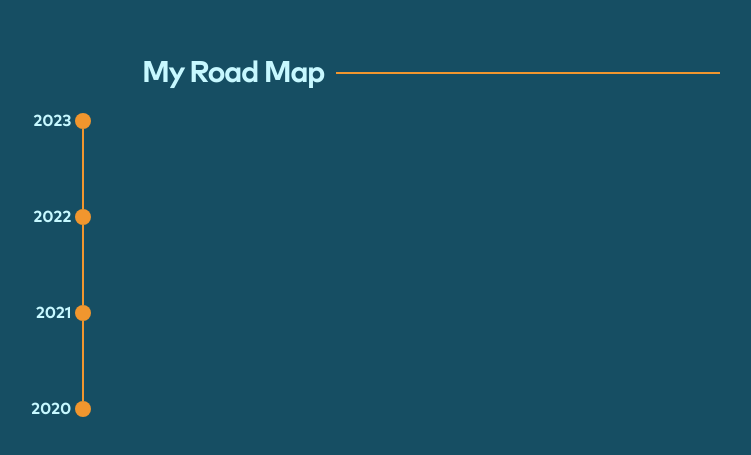
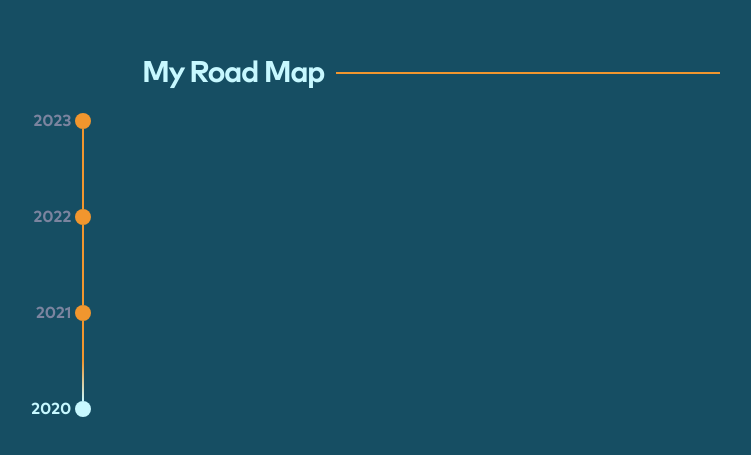
Before and after one commit to FrancoBaeza/my-portfolio, a React (Vite) app: page / in a window 1280 px wide. Shown: the part 1667-2122 px from the top of the page, without its empty margins (209-960 px from the left). Built offline with nearby package versions, Linux system fonts and the light colour scheme; a web font is replaced by a local one.

Commit message:
buttons style finished

```diff
--- a/src/components/Experience.jsx
+++ b/src/components/Experience.jsx
@@ -1,4 +1,7 @@
+import { useState } from "react";
+
 export default () => {
+    const [year , setYear] = useState(2020);
     return (
         <section className={`py-[100px] h-screen w-[1000px]`}>
             {/* title */}
@@ -12,29 +15,53 @@ export default () => {
             <div className="flex flex-row px-[100px]">
                 <div className=" flex flex-col items-end">
                     <div className="flex flex-row items-center my-[-4px]">
-                        <p className=" text-base-primary  font-bold font-markProBold pr-1">2023</p>
-                        <button className=" h-4 w-4 rounded-full bg-base-secondary"></button>
+                        <p className={` ${ year === 2023 ? "text-base-primary" : "text-200-primary"} duration-300 font-bold font-markProBold pr-1`}>2023</p>
+                        <button
+                            onClick={() => setYear(2023)}
+                            className={` ${year === 2023 ? " bg-base-primary" : " bg-base-secondary"} h-4 w-4 rounded-full duration-300`}
+                        ></button>
                     </div>
 
-                    <hr className=" border-base-secondary border w-0 h-20 mr-[7px]"/>
+                    <hr className={`
+                        ${year === 2023 && " bg-gradient-to-b from-base-primary via-base-secondary to-base-secondary"}
+                        ${year === 2022 && " bg-gradient-to-t from-base-primary via-base-secondary to-base-secondary"}
+                        duration-300 border-0 bg-base-secondary w-[2px] h-20 mr-[7px]`}
+                    />
 
                     <div className="flex flex-row items-center my-[-4px]">
-                        <p className=" text-base-primary  font-bold font-markProBold pr-1">2022</p>
-                        <button className=" h-4 w-4 rounded-full bg-base-secondary"></button>
+                        <p className={` ${ year === 2022 ? "text-base-primary" : "text-200-primary"} duration-300 font-bold font-markProBold pr-1`}>2022</p>
+                        <button
+                            onClick={() => setYear(2022)}
+                            className={` ${year === 2022 ? " bg-base-primary" : " bg-base-secondary"} h-4 w-4 rounded-full duration-300`}
+                        ></button>
                     </div>
 
-                    <hr className=" border-base-secondary border w-0 h-20 mr-[7px]"/>
+                    <hr className={`
+                        ${year === 2021 && " bg-gradient-to-t from-base-primary via-base-secondary to-base-secondary"}
+                        ${year === 2022 && " bg-gradient-to-b from-base-primary via-base-secondary to-base-secondary"}
+                        duration-300 border-0 bg-base-secondary w-[2px] h-20 mr-[7px]`}
+                    />
 
                     <div className="flex flex-row items-center my-[-4px]">
-                        <p className=" text-base-primary  font-bold font-markProBold pr-1">2021</p>
-                        <button className=" h-4 w-4 rounded-full bg-base-secondary"></button>
+                        <p className={` ${ year === 2021 ? "text-base-primary" : "text-200-primary"} duration-300 font-bold font-markProBold pr-1`}>2021</p>
+                        <button
+                            onClick={() => setYear(2021)}
+                            className={` ${year === 2021 ? " bg-base-primary" : " bg-base-secondary"} h-4 w-4 rounded-full duration-300`}
+                        ></button>
                     </div>
 
-                    <hr className=" border-base-secondary border w-0 h-20 mr-[7px]"/>
+                    <hr className={`
+                        ${year === 2021 && " bg-gradient-to-b from-base-primary via-base-secondary to-base-secondary"}
+                        ${year === 2020 && " bg-gradient-to-t from-base-primary via-base-secondary to-base-secondary"}
+                        duration-300 border-0 bg-base-secondary w-[2px] h-20 mr-[7px]`}
+                    />
 
                     <div className="flex flex-row items-center my-[-4px]">
-                        <p className=" text-base-primary  font-bold font-markProBold pr-1">2020</p>
-                        <button className=" h-4 w-4 rounded-full bg-base-secondary"></button>
+                        <p className={` ${ year === 2020 ? "text-base-primary" : "text-200-primary"} duration-300 font-bold font-markProBold pr-1`}>2020</p>
+                        <button
+                            onClick={() => setYear(2020)}
+                            className={` ${year === 2020 ? " bg-base-primary" : " bg-base-secondary"} h-4 w-4 rounded-full duration-300`}
+                        ></button>
                     </div>
                 </div>
 
```
